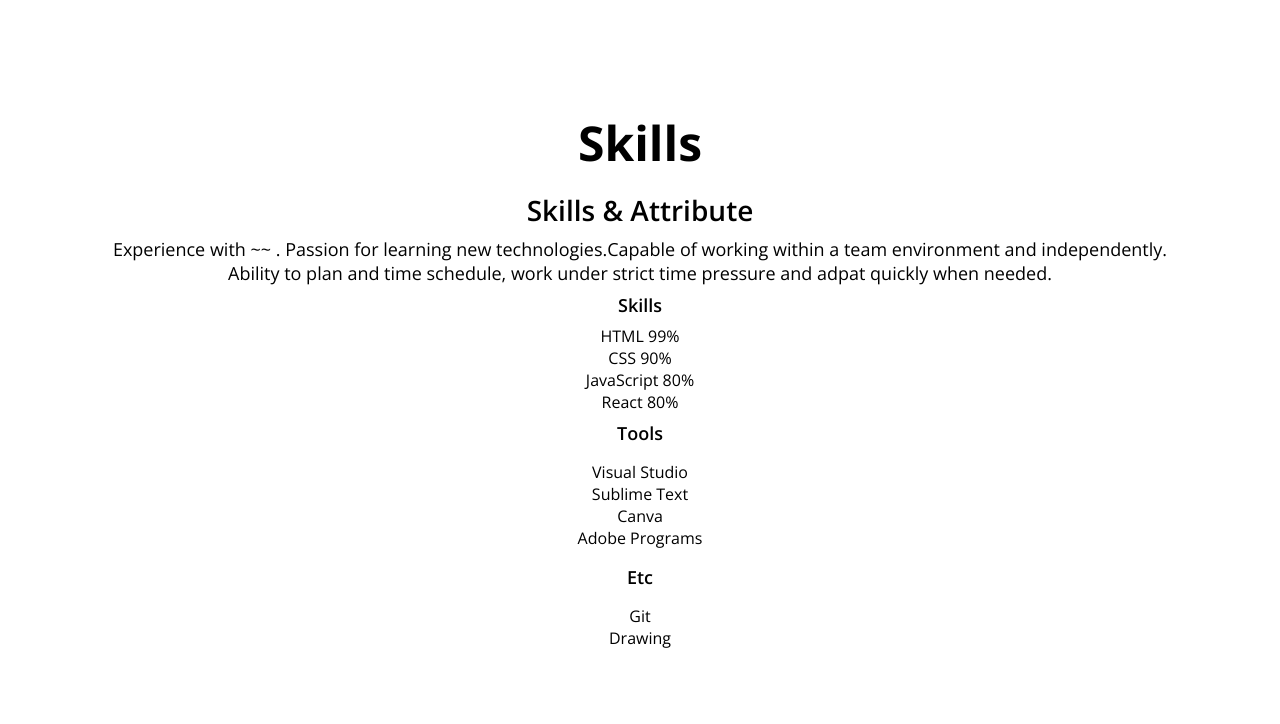
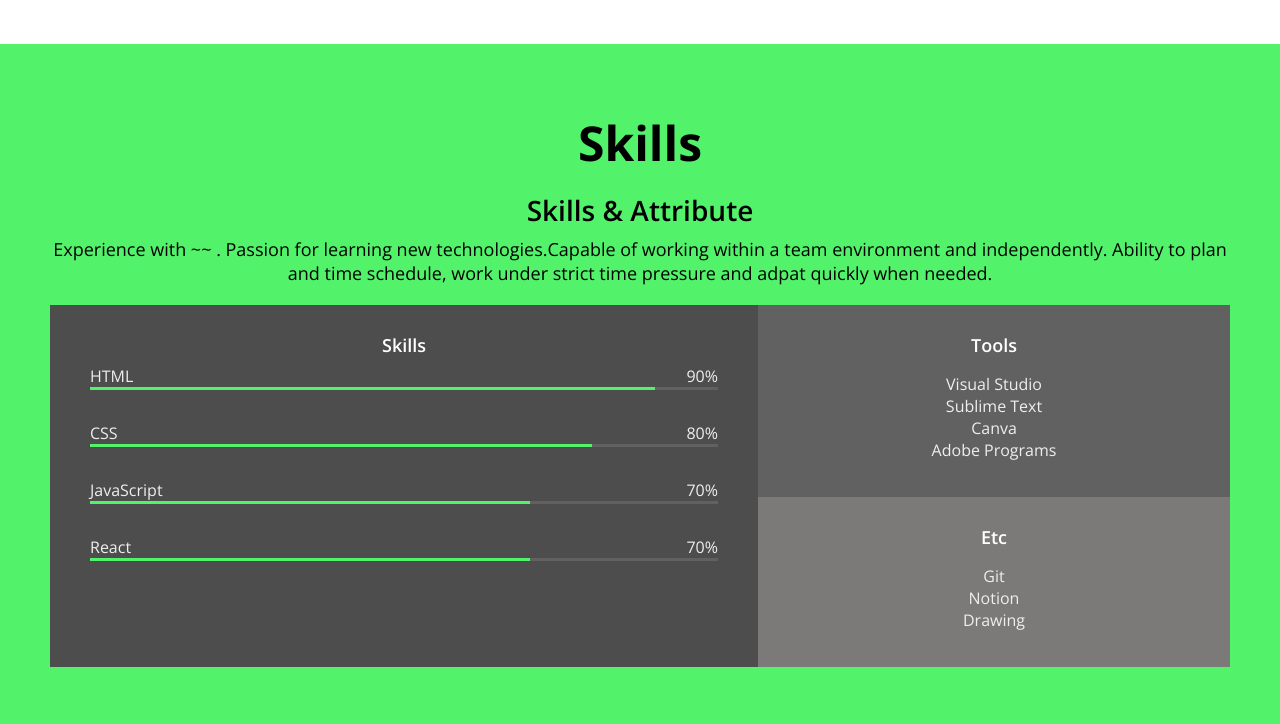
Before and after one commit to rosielee09/portfolio, a plain HTML site: page index.html in a window 1280 px wide. Shown: the part 1556-2280 px from the top of the page. Drawn offline with nearby package versions, Linux system fonts and the light colour scheme.

Commit message:
CSS: Skills

```diff
--- a/index.html
+++ b/index.html
@@ -65,7 +65,7 @@
     </section>
 
     <!-- About -->
-    <section id="about" class="section">
+    <section id="about" class="section section__container">
       <h1>About Me</h1>
       <p>
         Hi there! I'm Rosie, a front-end web developer with a passion for
@@ -144,6 +144,7 @@
 
     <!-- Skills -->
     <section id="skills" class="section">
+      <div class="section__container">
       <h1>Skills</h1>
       <h2>Skills & Attribute</h2>
       <p>
@@ -153,44 +154,45 @@
         needed.
       </p>
       <div class="skillset">
-        <div class="skillset__left"></div>
+        <div class="skillset__left">
         <h3 class="skillset__title">Skills</h3>
         <div class="skill">
           <div class="skill__description">
             <span>HTML</span>
-            <span>99%</span>
+            <span>90%</span>
           </div>
           <div class="skill__bar">
-            <div class="skill__value"></div>
+            <div class="skill__value" style="width: 90%"></div>
           </div>
         </div>
         <div class="skill">
           <div class="skill__description">
             <span>CSS</span>
-            <span>90%</span>
+            <span>80%</span>
           </div>
           <div class="skill__bar">
-            <div class="skill__value"></div>
+            <div class="skill__value" style="width: 80%"></div>
           </div>
         </div>
         <div class="skill">
           <div class="skill__description">
             <span>JavaScript</span>
-            <span>80%</span>
+            <span>70%</span>
           </div>
           <div class="skill__bar">
-            <div class="skill__value"></div>
+            <div class="skill__value" style="width: 70%"></div>
           </div>
         </div>
         <div class="skill">
           <div class="skill__description">
             <span>React</span>
-            <span>80%</span>
+            <span>70%</span>
           </div>
           <div class="skill__bar">
-            <div class="skill__value"></div>
+            <div class="skill__value" style="width: 70%"></div>
           </div>
         </div>
+      </div>
         <div class="skillset__right">
           <div class="tools">
             <h3 class="skillset__title">Tools</h3>
@@ -205,11 +207,13 @@
             <h3 class="skillset__title">Etc</h3>
             <ul class="etc__list">
               <li>Git</li>
+              <li>Notion</li>
               <li>Drawing</li>
             </ul>
           </div>
         </div>
       </div>
+    </div>
     </section>
     <!-- Work -->
     <section id="work" class="section">
--- a/style.css
+++ b/style.css
@@ -169,11 +169,14 @@ p {
 /* Section commn */
 .section {
   text-align: center;
-  max-width: 1200px;
   margin: auto;
   padding: 3.125rem;
 }
 
+.section__container{
+  max-width: 1200px;
+  margin: auto;
+}
 /* About*/
 
 .about__majors {
@@ -230,3 +233,56 @@ p {
 .job__period{
   font-size: var(--font-micro);
 }
+
+/* Skills */
+
+#skills{
+  background-color: var(--color-green);
+}
+
+.skillset{
+  display: flex;
+  background-color: var(--color-light-grey);
+  color: var(--color-light-white);
+  margin: 1.25rem 0;
+}
+.skillset__title{
+  color: var(--color-white);
+}
+
+.skillset__left{
+  flex-basis: 60%;
+  background-color: var(--color-dark-grey);
+  padding: 1.25rem 2.5rem;
+}
+
+.skill{
+  margin-bottom: 2rem;
+}
+
+.skill__description{
+  display: flex;
+  justify-content: space-between;
+}
+
+.skill__bar{
+  width: 100%;
+  height: 0.188rem;
+  background-color: var(--color-grey);
+}
+
+.skill__value{
+  height: 0.188rem;
+  background-color: var(--color-green);
+}
+.skillset__right{
+  flex-basis: 40%;
+}
+.tools{
+  background-color: var(--color-grey);
+}
+
+.tools,
+.etc {
+  padding: 1.25rem;
+}
```
